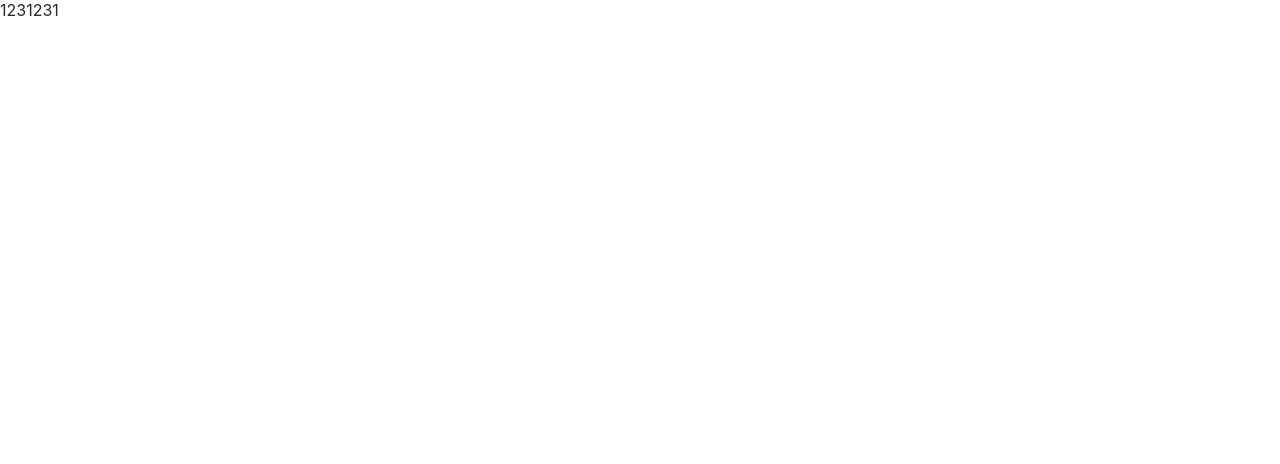
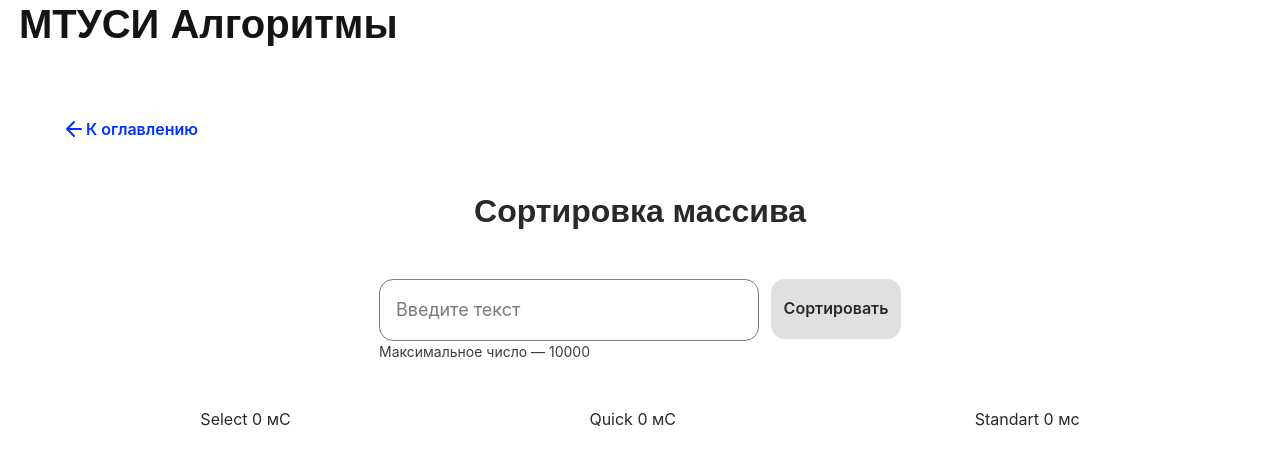
Before and after one commit to Danila4191/Algoritms-MTUCI, a React (Create React App) app in the folder algoritms-mtuci/: page /module-one in a window 1280 px wide. Shown: the top 464 px of the page. Built offline with nearby package versions, Linux system fonts and the light colour scheme.

Commit message:
add quick, select, standart sort

```diff
--- a/algoritms-mtuci/public/index.html
+++ b/algoritms-mtuci/public/index.html
@@ -18,6 +18,6 @@
   <body>
     <noscript>You need to enable JavaScript to run this app.</noscript>
     <div id="root"></div>
-  <div>1231231</div>
+
   </body>
 </html>
--- a/algoritms-mtuci/src/components/app/App.jsx
+++ b/algoritms-mtuci/src/components/app/App.jsx
@@ -2,6 +2,7 @@ import React from "react";
 import { BrowserRouter, Route, Switch } from "react-router-dom";
 import { MainPage } from "../main/main";
 import styles from "./App.module.css";
+import { ModuleOne } from "../module-one/module-one";
 
 function App() {
   return (
@@ -12,7 +13,7 @@ function App() {
             <MainPage />
           </Route>
           <Route path="/module-one">
-
+            <ModuleOne></ModuleOne>
           </Route>
           <Route path="/module-two">
 
--- a/algoritms-mtuci/src/components/app/App.module.css
+++ b/algoritms-mtuci/src/components/app/App.module.css
@@ -1,7 +1,6 @@
 .App {
   text-align: center;
-  size: 200px 200px;
-  background-color: blue;
+
 }
 
 .App-logo {
--- a/algoritms-mtuci/src/components/module-one/module-one.module.css
+++ b/algoritms-mtuci/src/components/module-one/module-one.module.css
@@ -15,3 +15,23 @@
   padding-top: 120px;
   margin: 0 auto;
 }
+.result {
+  padding-top: 10px;
+  margin: 0 auto;
+  width: 800px;
+  height: min-content;
+  display: grid;
+  grid-template-columns: repeat(auto-fit,30px );
+  gap: 10px;
+}
+.result__item {
+  padding: 0;
+  margin: 0px;
+}
+.result__table {
+  margin-top: 30px;
+  display: grid;
+  margin-bottom: 30px;
+  grid-template-columns: auto auto auto;
+  gap: 10px
+}
--- a/algoritms-mtuci/src/components/module-one/module-one.tsx
+++ b/algoritms-mtuci/src/components/module-one/module-one.tsx
@@ -4,31 +4,84 @@ import styles from "./module-one.module.css";
 import { SolutionLayout } from "../ui/solution-layout/solution-layout";
 import { Input } from "../ui/input/input";
 import { Button } from "../ui/button/button";
+import {
+  getArrRandom,
+  selectionSort,
+  QuickSort,
+} from "../../utils/functions";
 
 export const ModuleOne = () => {
-  const [inputValue, setInputValue] = useState({ value: "" });
+  const [inputValue, setInputValue] = useState({ value: "number" });
   const [loading, setloading] = useState<boolean>(false);
+  const [arrValue, setArrValue] = useState<number[]>([]);
+  const [stopwatcSelectValue, setStopwatcSelectValue] = useState<number>(0);
+  const [stopwatcQuickValue, setStopwatcQuickValue] = useState<number>(0);
+  const [stopwatcStandartValue, setStopwatcStandartValue] = useState<number>(0);
+
   const onChange = (e: React.ChangeEvent<HTMLInputElement>) => {
     setInputValue({ ...inputValue, value: e.target.value });
   };
 
   const onClick = () => {
     setloading(true);
+    const arr = getArrRandom(Number(inputValue.value));
+
+    let start = new Date().getTime();
+    selectionSort(arr);
+    let end = new Date().getTime();
+    setStopwatcSelectValue(end - start);
+
+
+    start = new Date().getTime();
+    QuickSort(arr);
+    end = new Date().getTime();
+    setStopwatcQuickValue(end - start);
+
+
+    start = new Date().getTime();
+    arr.sort(function (a, b) {
+      return a - b;
+    });
+    end = new Date().getTime();
+    setStopwatcStandartValue(end - start);
+
+
+    setArrValue(selectionSort(getArrRandom(Number(inputValue.value))));
+    setloading(false);
+  };
 
   return (
-      <SolutionLayout title="Сортировка">
+    <SolutionLayout title="Сортировка массива">
       <div className={styles.container}>
         <div className={styles.imput}>
-            <Input onChange={onChange} maxLength={11} isLimitText={true} />
+          <Input
+            type="number"
+            onChange={onChange}
+            max={10000}
+            isLimitText={true}
+          />
           <Button
             onClick={onClick}
             text="Сортировать"
             isLoader={loading}
-              disabled={inputValue.value.length < 2 || loading}
+            disabled={
+              inputValue.value.length < 2 ||
+              inputValue.value.length > 5 ||
+              loading
+            }
           />
+        </div>
+        <div className={styles.result__table}>
+          <p>Select {stopwatcSelectValue} мС </p>
+          <p>Quick {stopwatcQuickValue} мС </p>
+          <p>Standart {stopwatcStandartValue} мс</p>
+        </div>
+        <div className={styles.result}>
+          {arrValue.map((item) => (
+            <p className={styles.result__item}>{item}</p>
+          ))}
         </div>
       </div>
     </SolutionLayout>
   );
 };
-};
--- a/algoritms-mtuci/src/components/ui/solution-layout/solution-layout.jsx
+++ b/algoritms-mtuci/src/components/ui/solution-layout/solution-layout.jsx
@@ -14,13 +14,8 @@ export const SolutionLayout = ({
     <main className={`${styles.content} ${extraClass}`}>
       <div className={styles.titleBox}>
         <h1 className={`text text_type_h2 text_color_h1 ${styles.title}`}>
-          МБОУ АЛГОСОШ
+          МТУСИ Алгоритмы
         </h1>
-        <span
-          className={`text text_type_fibonacci text_color_secondary ${styles.subtitle}`}
-        >
-          им. Фибоначчи
-        </span>
       </div>
       <div className={styles.contentCard}>
         <Link className={styles.link} to="/">
--- a/algoritms-mtuci/src/components/ui/solution-layout/solution-layout.module.css
+++ b/algoritms-mtuci/src/components/ui/solution-layout/solution-layout.module.css
@@ -1,5 +1,5 @@
 .content {
-
+  text-align: center;
   background-repeat: no-repeat;
   background-size: cover;
   min-height: 100vh;
--- /dev/null
+++ b/algoritms-mtuci/src/utils/functions.tsx
@@ -0,0 +1,52 @@
+export const getArrRandom = (length: number) => {
+  return Array.from({ length: length }, () =>
+    Math.floor(Math.random() * length)
+  );
+};
+export const stopwatch = (fn: any): number => {
+  let start = new Date().getTime();
+  fn();
+  let end = new Date().getTime();
+  let time = end - start;
+  return time;
+};
+
+export const selectionSort = (inputArr: number[]) => {
+  let n = inputArr.length;
+  for (let i = 0; i < n; i++) {
+    // Находим наименьшее число в правой части массива
+    let min = i;
+    for (let j = i; j < n; j++) {
+      if (inputArr[j] < inputArr[min]) {
+        min = j;
+      }
+    }
+    if (min != i) {
+      // Заменяем элементы
+      let tmp = inputArr[i];
+      inputArr[i] = inputArr[min];
+      inputArr[min] = tmp;
+    }
+  }
+  return inputArr;
+};
+
+export const QuickSort = (arr: number[]): number[] => {
+  if (arr.length <= 1) {
+    return arr;
+  }
+
+  const pivot = arr[arr.length - 1];
+  const leftList = [];
+  const rightList = [];
+
+  for (let i = 0; i < arr.length - 1; i++) {
+    if (arr[i] < pivot) {
+      leftList.push(arr[i]);
+    } else {
+      rightList.push(arr[i]);
+    }
+  }
+
+  return [...QuickSort(leftList), pivot, ...QuickSort(rightList)];
+};
```
Lines whose indentation alone changed are shown as unchanged.
